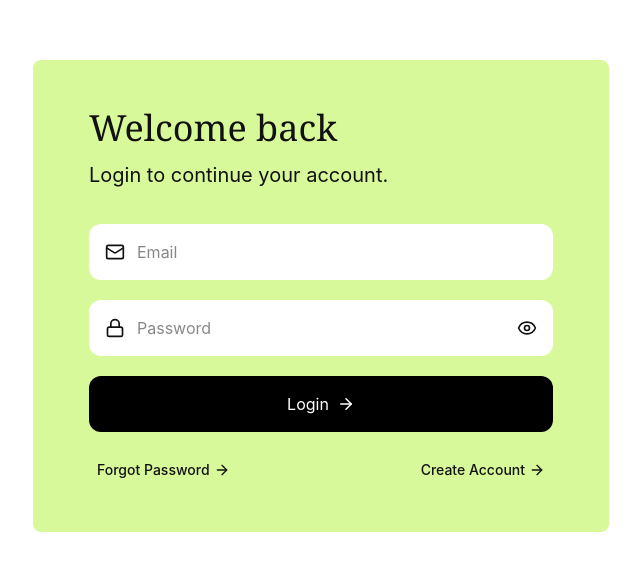
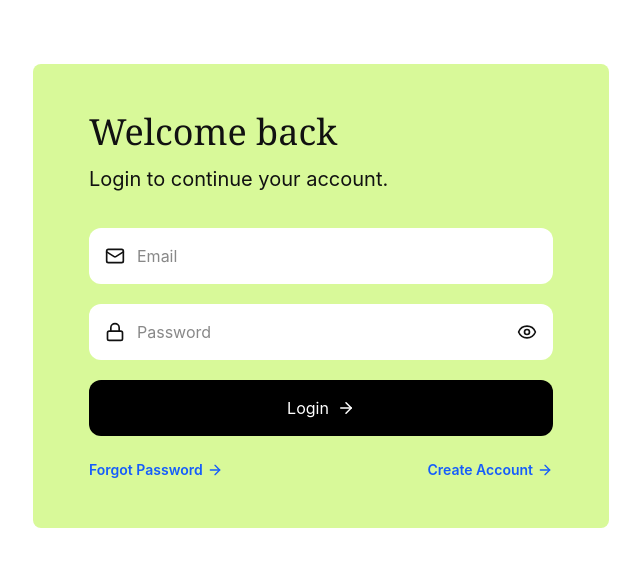
Before and after one commit to veereshnaik7/morae-frontend, a React (Vite) app: page / in a window 1280 px wide. Shown: the part 104-674 px from the top of the page, without its empty margins (319-959 px from the left). Built offline with nearby package versions, Linux system fonts and the light colour scheme; no server answers.

Commit message:
fixed heligting of  navigations on auth pages

```diff
--- a/src/pages/auth/Login.tsx
+++ b/src/pages/auth/Login.tsx
@@ -106,7 +106,7 @@ const Login = () => {
       <div className="mt-6 flex justify-between text-sm font-medium">
         <Link
           to="/forgot-password"
-          className="inline-flex items-center gap-1 px-2 py-1 font-medium"
+          className="inline-flex items-center gap-1 text-blue-600 font-semibold"
         >
           <span>Forgot Password</span>
           <ArrowRight size={16} />
@@ -114,7 +114,7 @@ const Login = () => {
 
         <Link
           to="/register"
-          className="inline-flex items-center gap-1 px-2 py-1 font-medium"
+          className="inline-flex items-center gap-1 text-blue-600 font-semibold"
         >
           <span>Create Account</span>
           <ArrowRight size={16} />
```
